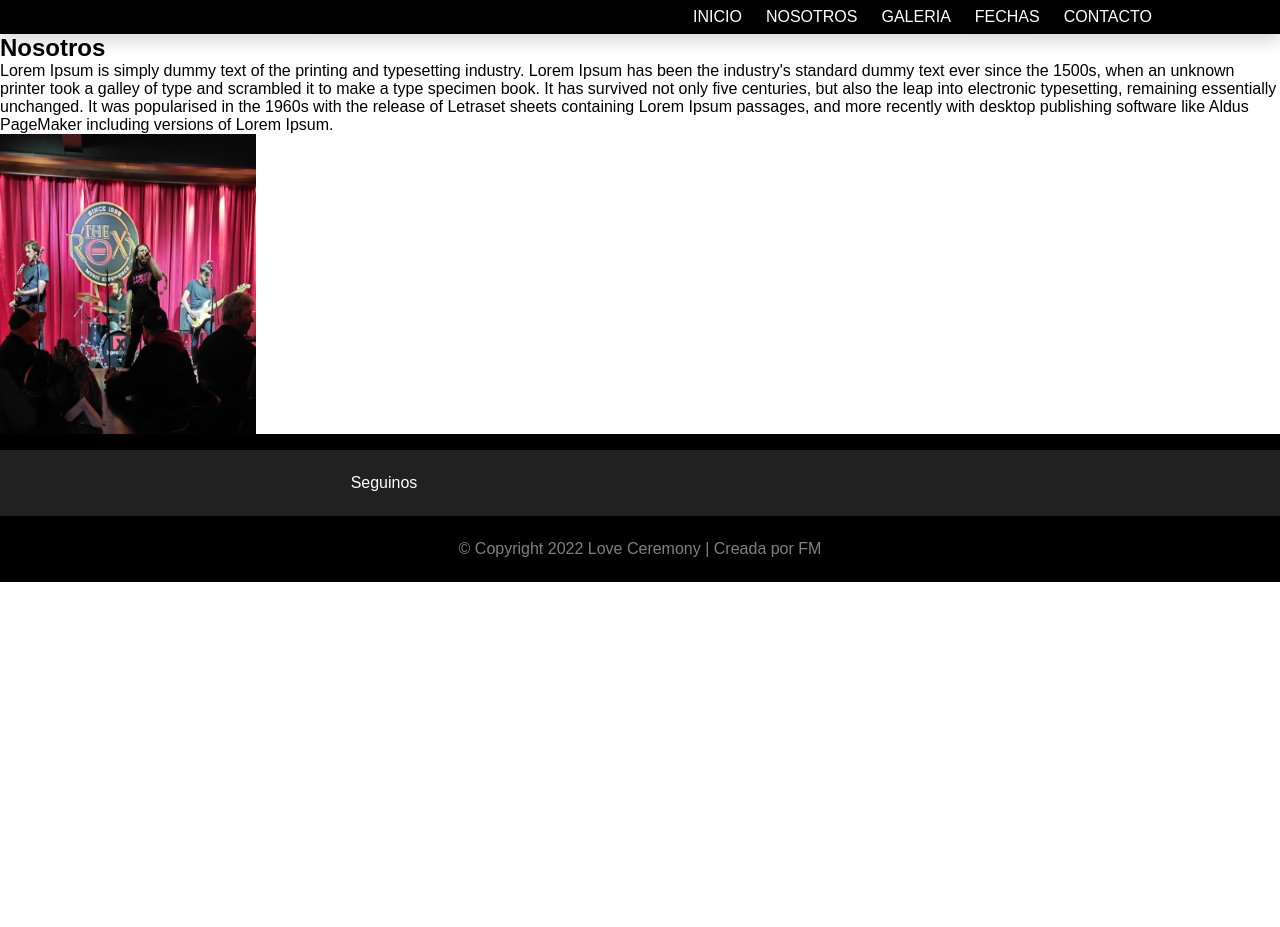
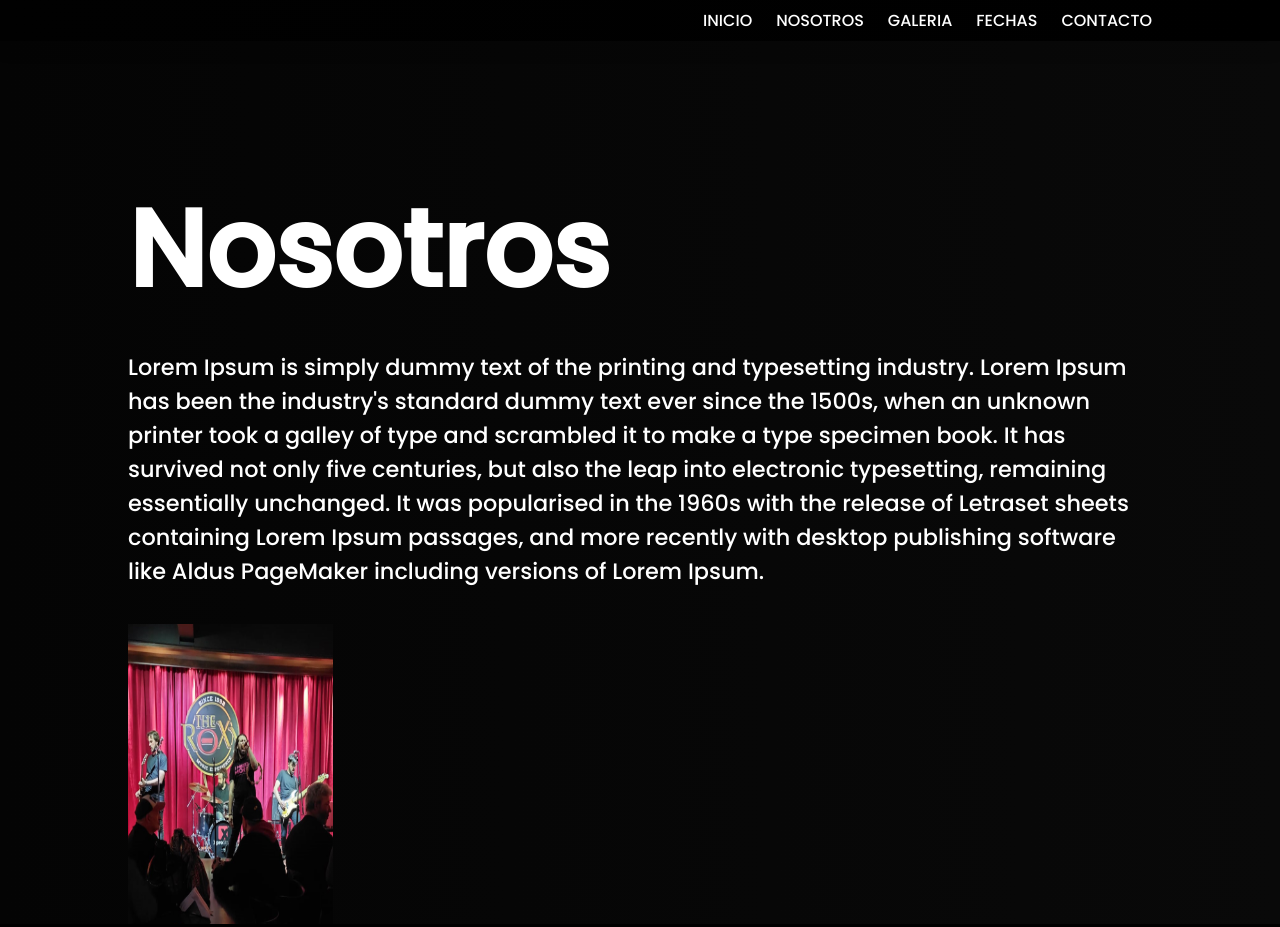
Before and after one commit to FlorMirabella/Mi-repo, a plain HTML site: page paginas/nosotros.html in a window 1280 px wide. Shown: the top 927 px of the page. Before the commit the page ends 800 px from the top, so only its background shows below. Drawn offline with nearby package versions, Linux system fonts and the light colour scheme.

Commit message:
nuevas animaciones

```diff
--- a/paginas/nosotros.html
+++ b/paginas/nosotros.html
@@ -6,6 +6,22 @@
     <meta name="viewport" content="width=device-width, initial-scale=1.0" />
     <link rel="shortcut icon" href="img/LC.png" type="image/x-icon" />
     <link rel="stylesheet" href="../css/style.css">
+
+    <link
+      rel="stylesheet"
+      href="https://cdnjs.cloudflare.com/ajax/libs/font-awesome/5.15.4/css/all.min.css"
+      integrity="sha512-1ycn6IcaQQ40/MKBW2W4Rhis/DbILU74C1vSrLJxCq57o941Ym01SwNsOMqvEBFlcgUa6xLiPY/NS5R+E6ztJQ=="
+      crossorigin="anonymous"
+      referrerpolicy="no-referrer"
+    />
+  <!-- GOOGLE FONTS -->
+   <link href="https://fonts.googleapis.com/css2?family=Poppins:wght@500&display=swap" rel="stylesheet">
+
+  <!--ANIMATE CSS-->
+    <link
+    rel="stylesheet"
+    href="https://cdnjs.cloudflare.com/ajax/libs/animate.css/4.1.1/animate.min.css"
+    />
     <title> Nosotros</title>
   </head>
   <body>
@@ -42,10 +58,14 @@
         </div>
       </div>
     </header>
-    <section>
-      <h1>Nosotros</h1>
-      <div>
-        <p>
+    <section id="home" class="intro-section">
+        <div class="container">
+          <div class="row">
+            <div class="col">
+              <div class="display-2">
+               <h1 class="display-2-intro animate__animated animate__flash">Nosotros</h1>
+               </h4>
+                <span class="display-2--description">
                   Lorem Ipsum is simply dummy text of the printing and typesetting industry.
                   Lorem Ipsum has been the industry's standard dummy text ever since the 1500s,
                   when an unknown printer took a galley of type and scrambled it to make a type
@@ -54,12 +74,12 @@
                   in the 1960s with the release of Letraset sheets containing Lorem Ipsum passages,
                   and more recently with desktop publishing software like Aldus PageMaker including
                   versions of Lorem Ipsum.
-        </p>
+                </span>
               </div>
-      <div>
                 <a href="">
-        <img with="300" height="300" src="../img/loveceremony en vivo.jpg" alt="loveceremonyenvivo"/>
-      </a>
+                <img with="300" height="300" src="../img/loveceremony en vivo.jpg" alt="loveceremonyenvivo"/></a>
+            </div>
+          </div>
         </div>
     </section>
     <!--COMIENZA EL FOOTER-->
```
Also changed, not shown: index.html (+3 -3 lines). Lines whose indentation alone changed are shown as unchanged.
